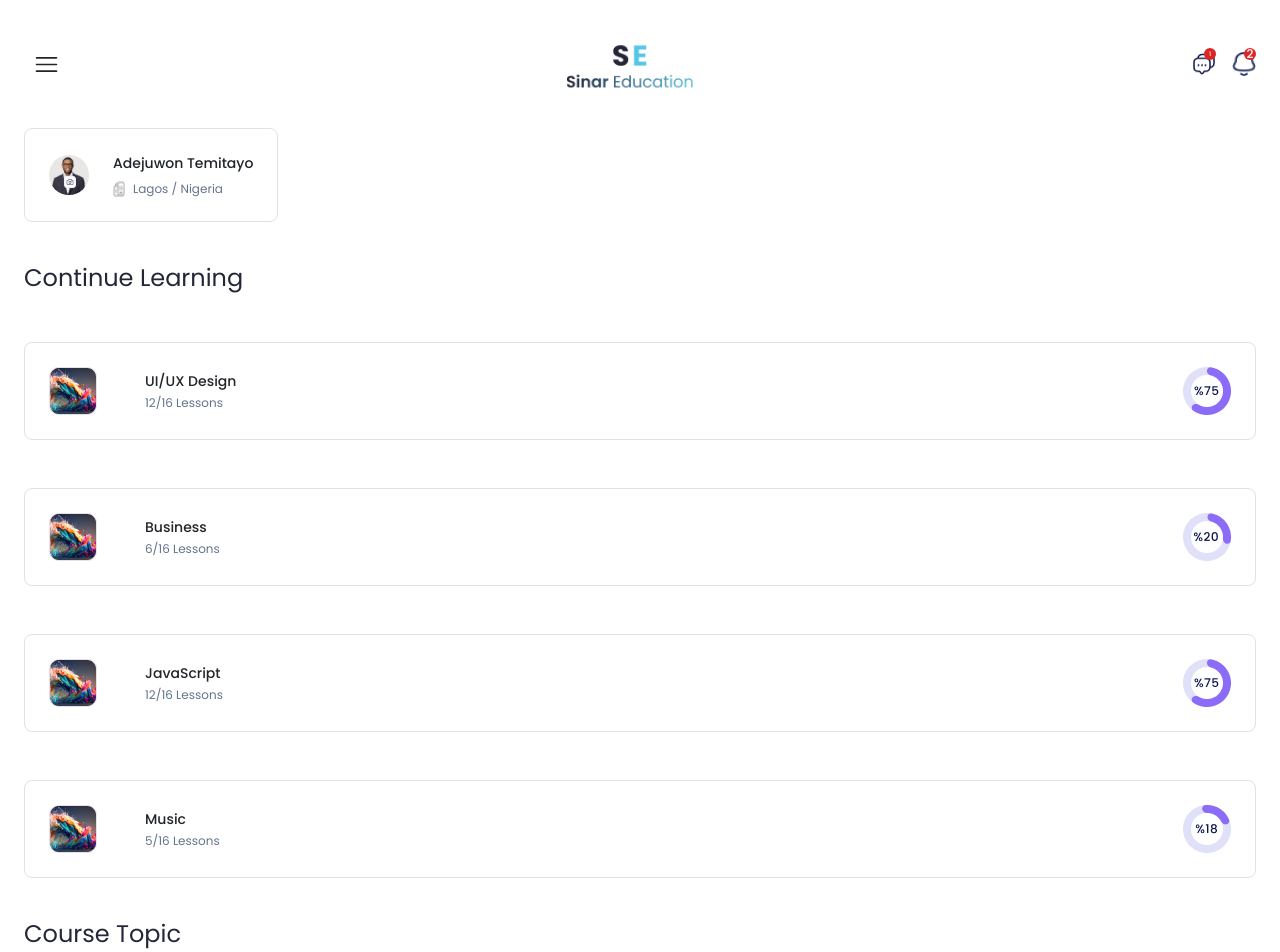
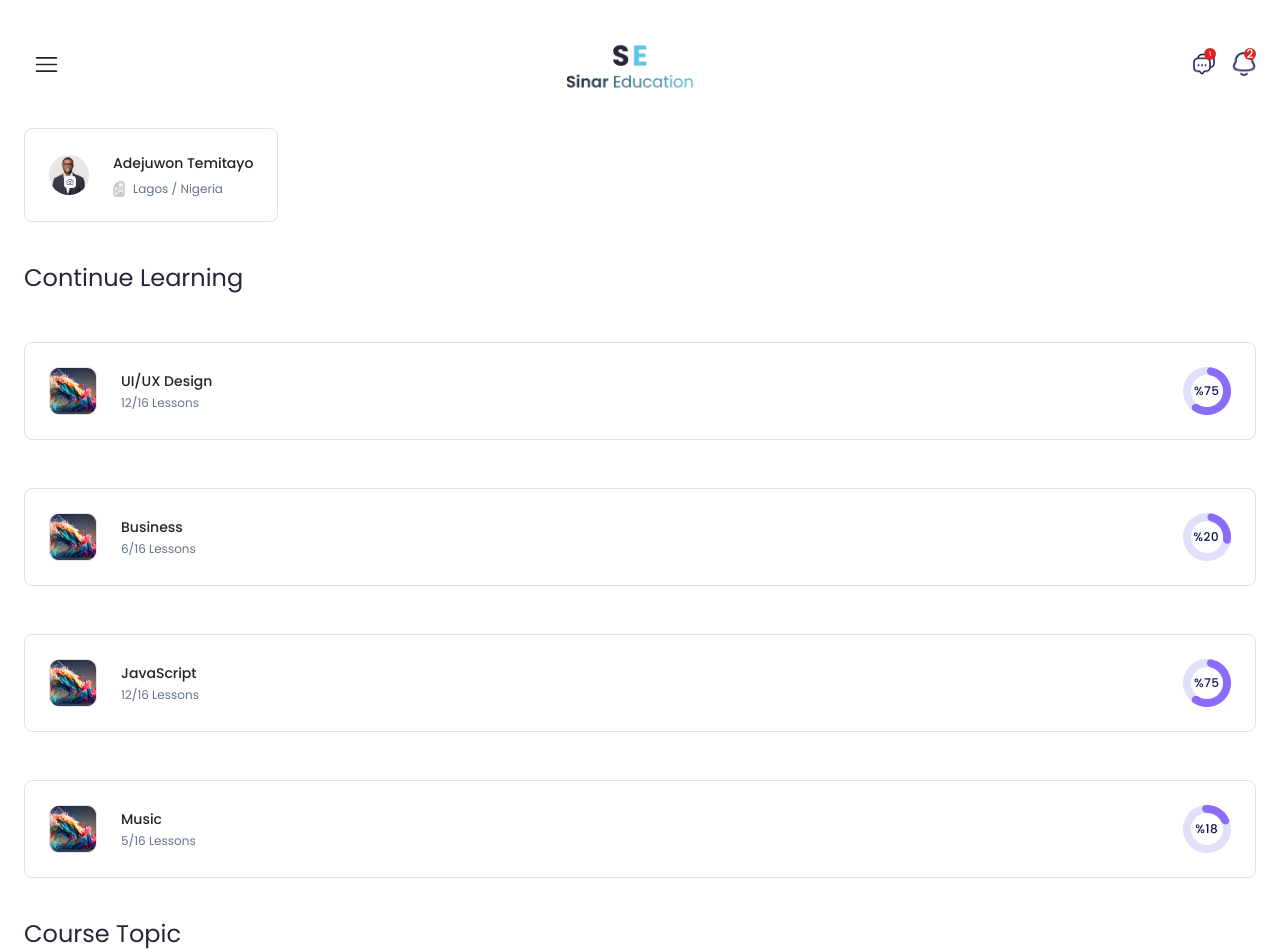
Before and after one commit to Deyjuwon/Sinar, a React (Vite) app: page /profile in a window 1280 px wide. Shown: the top 952 px of the page. Built offline with nearby package versions, Linux system fonts and the light colour scheme.

Commit message:
profile page styling

```diff
--- a/src/Components/Skeleton/Shimmer.jsx
+++ b/src/Components/Skeleton/Shimmer.jsx
@@ -1,5 +1,3 @@
-import React from 'react'
-
 import './SkeletonElement.css'
 
 const Shimmer = () => {
--- a/src/Pages/Profile.jsx
+++ b/src/Pages/Profile.jsx
@@ -17,6 +17,7 @@ import ongoing from '../assets/Frame 33692.png'
 import complete from '../assets/Frame 33692 (1).png'
 import certificate from '../assets/Frame 33692 (2).png'
 import hourspent from '../assets/Frame 33692 (3).png'
+
 
 const Profile = () => {
   return (
@@ -38,7 +39,7 @@ const Profile = () => {
         <div className="flex flex-col gap-5">
             <h1 className="text-2xl text-btnBlue ">Continue Learning</h1>
             <div className="flex justify-between border border-gray-300 rounded-lg w-full h-fit items-center p-6">
-                <div className="flex gap-5 items-center">
+                <div className="flex gap-4 items-center">
                     <img src={cbanner} alt="" />
                     <div className="flex flex-col gap-1">
                         <p className="text-sm font-medium">UI/UX Design</p>
@@ -49,7 +50,7 @@ const Profile = () => {
 
             </div>
             <div className="flex justify-between border border-gray-300 rounded-lg w-full h-fit items-center p-6">
-                <div className="flex gap-5 items-center">
+                <div className="flex gap-4 items-center">
                     <img src={cbanner} alt="" />
                     <div className="flex flex-col gap-1">
                         <p className="text-sm font-medium">Business</p>
@@ -60,7 +61,7 @@ const Profile = () => {
 
             </div>
             <div className="flex justify-between border border-gray-300 rounded-lg w-full h-fit items-center p-6">
-                <div className="flex gap-5 items-center">
+                <div className="flex gap-4 items-center">
                     <img src={cbanner} alt="" />
                     <div className="flex flex-col gap-1">
                         <p className="text-sm font-medium">JavaScript</p>
@@ -71,7 +72,7 @@ const Profile = () => {
 
             </div>
             <div className="flex justify-between border border-gray-300 rounded-lg w-full h-fit items-center p-6">
-                <div className="flex gap-5 items-center">
+                <div className="flex gap-4 items-center">
                     <img src={cbanner} alt="" />
                     <div className="flex flex-col gap-1">
                         <p className="text-sm font-medium">Music</p>
```
